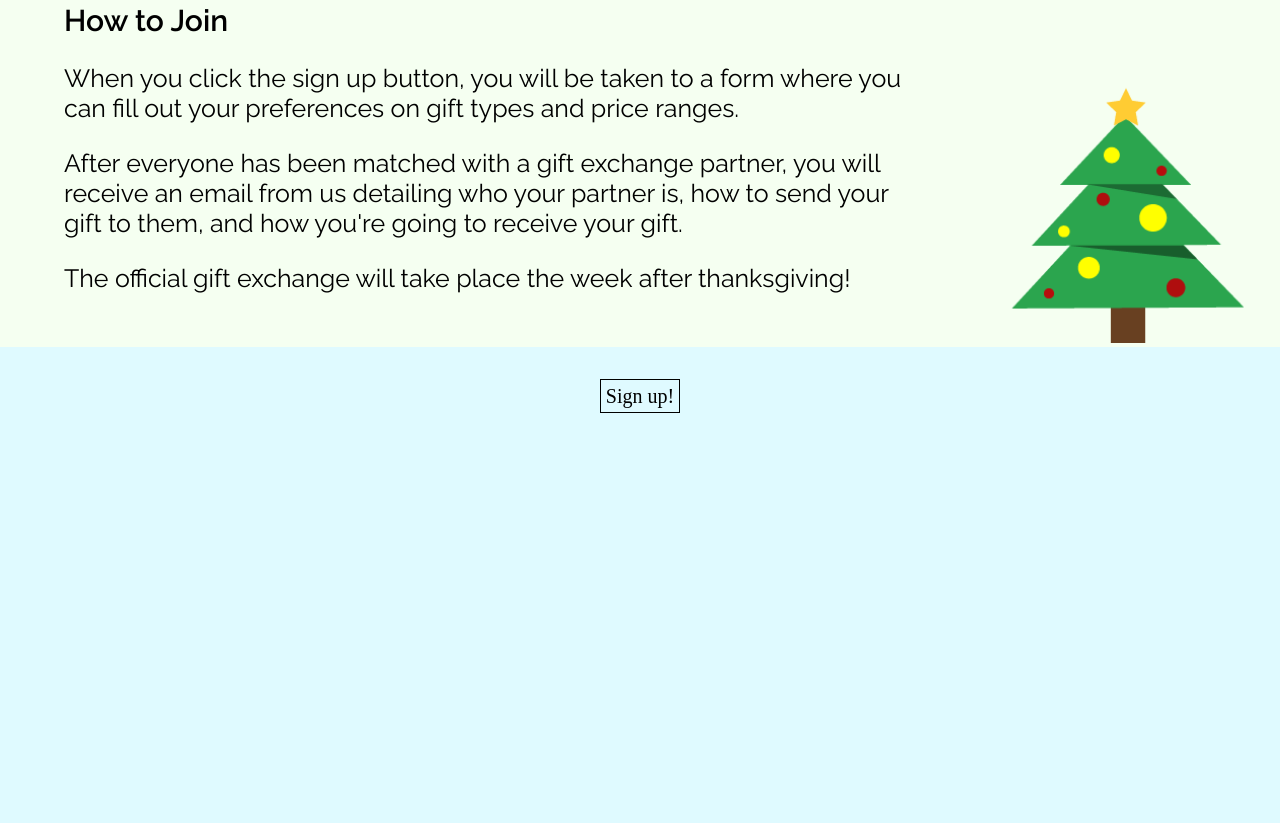
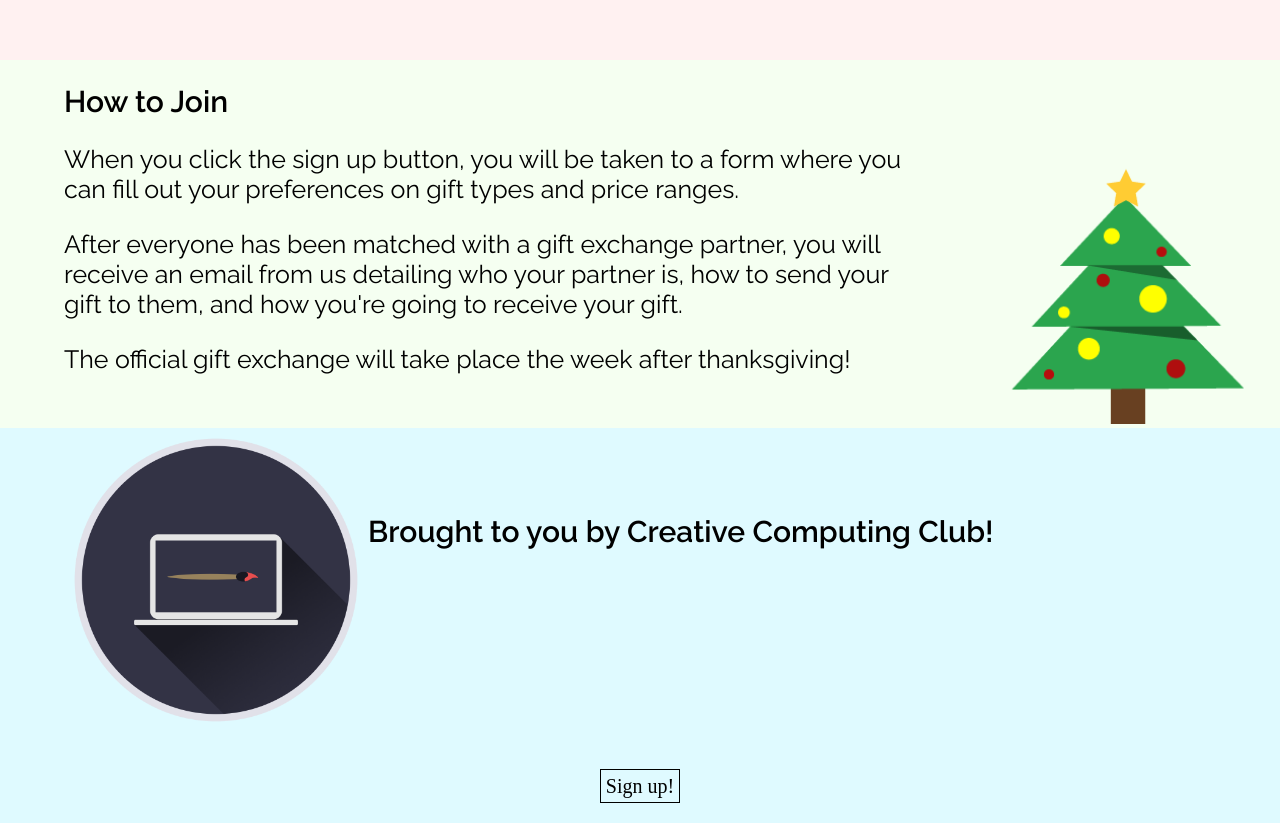
Before and after one commit to creative-computing-club/big-red-gifts-site-17, a plain HTML site: page index.html in a window 1280 px wide. Shown: the part 807-1630 px from the top of the page. Before the commit the page ends 1241 px from the top, so only its background shows below. Drawn offline with Linux system fonts and the light colour scheme.

Commit message:
added logo, added facebook button

```diff
--- a/index.html
+++ b/index.html
@@ -16,14 +16,24 @@
 <canvas id="canvas"></canvas>
 
   <!-- buttons -->
-  <div class="buttons">
-    <a id="home_button" href="index.html">Home</a>
+  <div class="menubar">
+    <div class="buttons">
+      <a id="home_button" href="index.html">Home</a>
+    </div>
+
+    <div class="buttons">
+      <a id="facebook_button" href="https://www.facebook.com/BigRedGifts/" target="_blank">Facebook</a>
+    </div>
   </div>
 
   <!-- logo -->
   <div class="logo">
     <img id="logo" src="images/logo.png" alt="logo of Big Red Gifts" />
     <h1>Big Red Gifts</h1>
+  </div>
+
+  <div class="buttons sign_up">
+    <a href="signups.html"> Sign up! </a>
   </div>
 
   <div id="section1">
@@ -55,7 +65,16 @@
      </div>
    </div>
 
-  <div class="buttons" id="sign_up">
+   <div id="section3">
+     <div class ="image3">
+       <img id="c3logo" src="images/logo_2_light.png" alt="club logo"/>
+     </div>
+     <div class="about">
+       <h2>Brought to you by Creative Computing Club!</h2>
+    </div>
+  </div>
+
+  <div class="buttons sign_up">
     <a href="signups.html"> Sign up! </a>
   </div>
 
--- a/styles/all.css
+++ b/styles/all.css
@@ -11,6 +11,12 @@ canvas {
 }
 
 /* buttons */
+.menubar .buttons{
+  display: inline-block;
+  margin-top: 10px;
+  margin-left: 5px;
+}
+
 .buttons a{
   font-size: 20px;
   color: black;
@@ -21,10 +27,16 @@ canvas {
   padding: 5px;
 }
 
-#home_button{
-  margin: 3%;
+/*#home_button{
+  padding-left: 5%;
+  margin: 5%;
   float: right;
 }
+
+#facebook_button{
+  margin: 5%;
+  float: right;
+}*/
 
 .buttons a:hover{
   background-color: white; /*will change color later */
@@ -60,6 +72,11 @@ p{
   background-color: rgb(245, 255, 241); /* change later */
   overflow: auto;
   padding-left: 5%;
+}
+
+#section3{
+  overflow: auto;
+  padding-left: 5%;
   margin-bottom: 3%;
 }
 
@@ -86,6 +103,17 @@ p{
 }
 
 #tree{
+  width: 100%;
+}
+
+.image3{
+  display: inline-block;
+  float: left;
+  width: 25%;
+  padding-bottom: 0px;
+}
+
+#c3logo{
   width: 100%;
 }
 
@@ -123,7 +151,7 @@ p{
 
 /* sign up page */
 
-#sign_up{
+.sign_up{
   width: auto;
   margin-left: auto;
   margin-right: auto;
```
Also changed, not shown: signups.html (+8 -2 lines).
